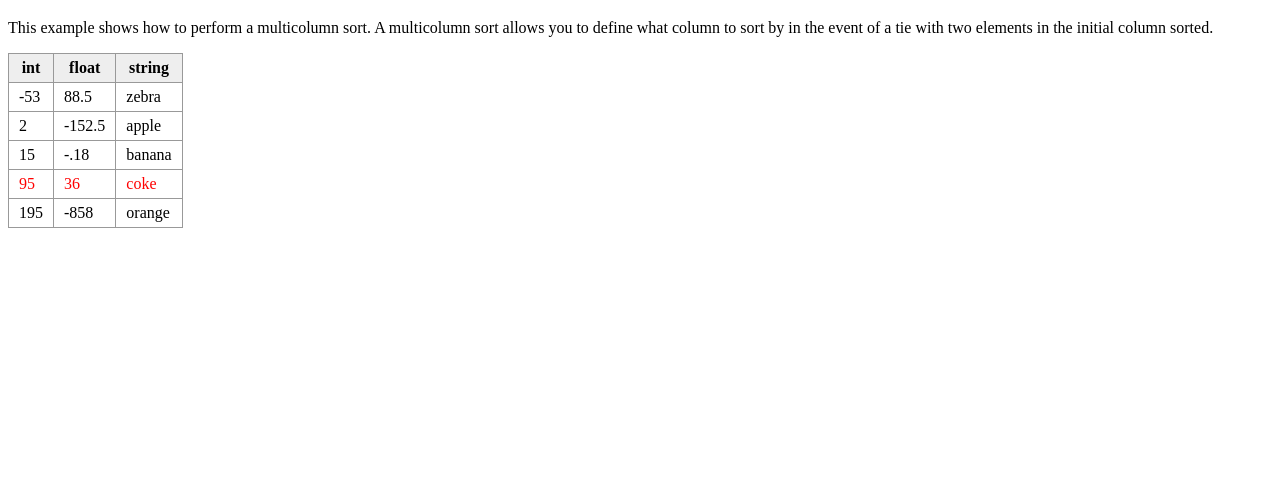
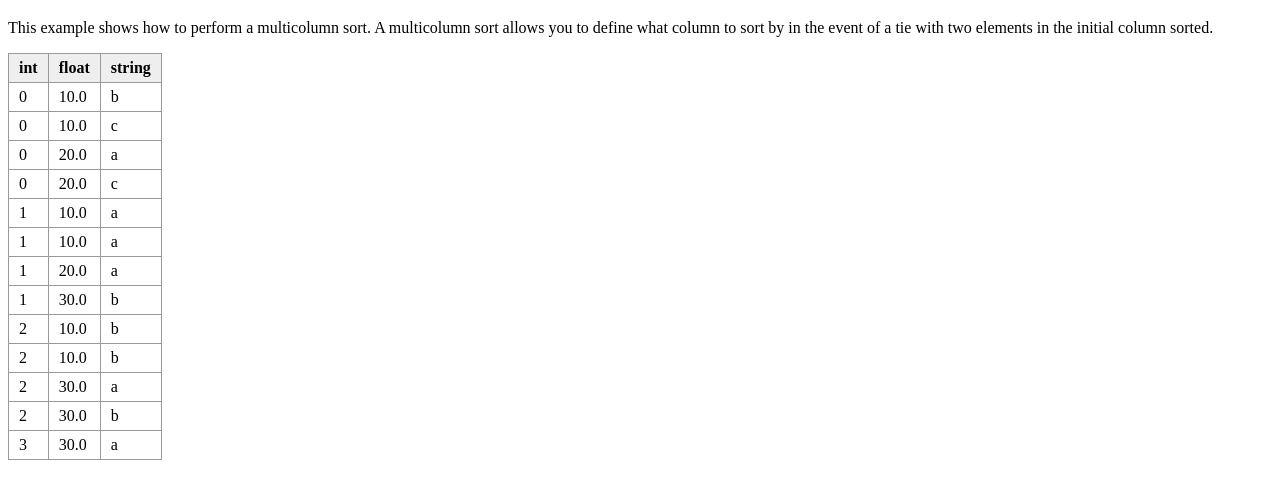
Before and after one commit to joequery/Stupid-Table-Plugin, a website: page examples/multicolumn-sort.html in a window 1280 px wide. Both pictures are taken after a click on the element "int". Shown: the part 61-560 px from the top of the page. Drawn offline with nearby package versions, Linux system fonts and the light colour scheme.

Commit message:
Initial multicolumn sort implementation

```diff
--- a/examples/multicolumn-sort.html
+++ b/examples/multicolumn-sort.html
@@ -41,36 +41,76 @@
   <table>
     <thead>
       <tr>
-        <th data-sort="int">int</th>
-        <th data-sort="float">float</th>
-        <th data-sort="string" data-sort-onload="yes">string</th>
+        <th id="int-column" data-sort="int" data-sort-multicolumn="1,string-column">int</th>
+        <th id="float-column" data-sort="float" data-sort-multicolumn="string-column,int-column">float</th>
+        <th id="string-column" data-sort="string" data-sort-multicolumn="1,0">string</th>
       </tr>
     </thead>
     <tbody>
       <tr>
-        <td>15</td>
-        <td>-.18</td>
-        <td>banana</td>
+        <td>1</td>
+        <td>10.0</td>
+        <td>a</td>
       </tr>
-      <tr class="awesome">
-        <td>95</td>
-        <td>36</td>
-        <td>coke</td>
+      <tr>
+        <td>1</td>
+        <td>10.0</td>
+        <td>a</td>
       </tr>
       <tr>
         <td>2</td>
-        <td>-152.5</td>
-        <td>apple</td>
+        <td>10.0</td>
+        <td>b</td>
       </tr>
       <tr>
-        <td>-53</td>
-        <td>88.5</td>
-        <td>zebra</td>
+        <td>0</td>
+        <td>20.0</td>
+        <td>c</td>
       </tr>
       <tr>
-        <td>195</td>
-        <td>-858</td>
-        <td>orange</td>
+        <td>1</td>
+        <td>30.0</td>
+        <td>b</td>
+      </tr>
+      <tr>
+        <td>2</td>
+        <td>30.0</td>
+        <td>a</td>
+      </tr>
+      <tr>
+        <td>0</td>
+        <td>10.0</td>
+        <td>b</td>
+      </tr>
+      <tr>
+        <td>0</td>
+        <td>20.0</td>
+        <td>a</td>
+      </tr>
+      <tr>
+        <td>0</td>
+        <td>10.0</td>
+        <td>c</td>
+      </tr>
+      <tr>
+        <td>1</td>
+        <td>20.0</td>
+        <td>a</td>
+      </tr>
+      <tr>
+        <td>2</td>
+        <td>10.0</td>
+        <td>b</td>
+      </tr>
+      <tr>
+        <td>3</td>
+        <td>30.0</td>
+        <td>a</td>
+      </tr>
+      <tr>
+        <td>2</td>
+        <td>30.0</td>
+        <td>b</td>
       </tr>
     </tbody>
   </table>
--- a/stupidtable.js
+++ b/stupidtable.js
@@ -171,11 +171,32 @@
   var sortTable = function(sort_info){
     var table_structure = sort_info.$table.data('stupidsort_internaltable');
     var th_index = sort_info.th_index;
-    // Sort by the data-order-by value. Sort by position in the table if
-    // values are the same. This enforces a stable sort across all browsers.
-    // See https://bugs.chromium.org/p/v8/issues/detail?id=90
+    var $th = sort_info.$th;
+
+    var multicolumn_target_str = $th.data('sort-multicolumn');
+    var multicolumn_targets;
+    if(multicolumn_target_str){
+        multicolumn_targets = multicolumn_target_str.split(',');
+    }
+    else{
+        multicolumn_targets = [];
+    }
+    var multicolumn_th_targets = $.map(multicolumn_targets, function(identifier, i){
+        return get_th(sort_info.$table, identifier);
+    });
+
     table_structure.sort(function(e1, e2){
+      var multicolumns = multicolumn_th_targets.slice(0); // shallow copy
       var diff = sort_info.compare_fn(e1.columns[th_index], e2.columns[th_index]);
+      while(diff === 0 && multicolumns.length){
+          var multicolumn = multicolumns[0];
+          var datatype = multicolumn.$e.data("sort");
+          var multiCloumnSortMethod = sort_info.$table.data('sortFns')[datatype];
+          diff = multiCloumnSortMethod(e1.columns[multicolumn.index], e2.columns[multicolumn.index]);
+          multicolumns.shift();
+      }
+      // Sort by position in the table if values are the same. This enforces a
+      // stable sort across all browsers. See https://bugs.chromium.org/p/v8/issues/detail?id=90
       if (diff === 0)
         return e1.index - e2.index;
       else
@@ -187,6 +208,21 @@
       table_structure.reverse();
     }
       return table_structure;
+  };
+
+  var get_th = function($table, identifier){
+      // identifier can be a th id or a th index number;
+      var $table_ths = $table.find('th');
+      var index = parseInt(identifier, 10);
+      var $th;
+      if(!index && index !== 0){
+          $th = $table_ths.siblings('#' + identifier);
+          index = $table_ths.index($th);
+      }
+      else{
+          $th = $table_ths.eq(index);
+      }
+      return {index: index, $e: $th};
   };
 
   var getTableRowsFromTableStructure = function(table_structure, sort_info){
```
